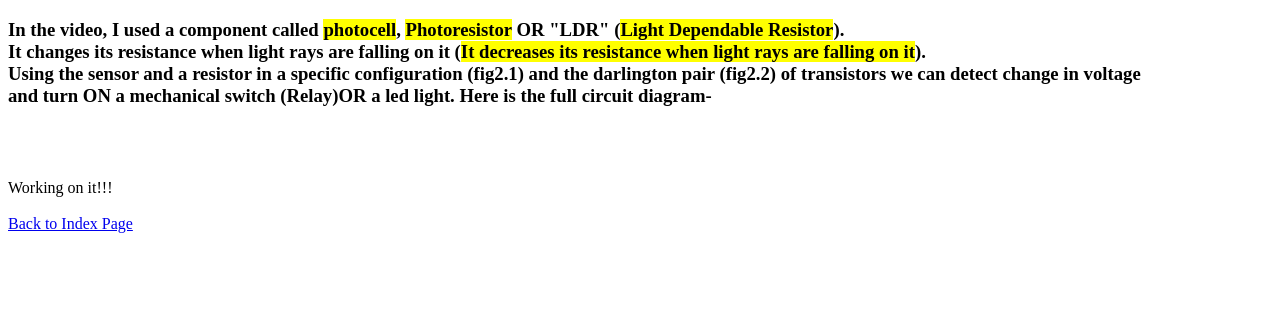
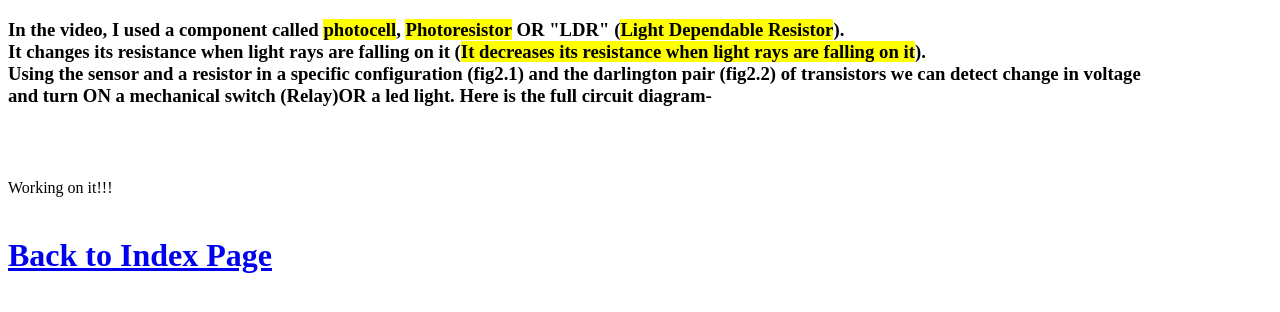
Before and after one commit to Arnav202/Article, a plain HTML site: page index.html in a window 1280 px wide. Shown: the part 464-776 px from the top of the page. Drawn offline with Linux system fonts and the light colour scheme.

Commit message:
Update index.html

```diff
--- a/index.html
+++ b/index.html
@@ -17,7 +17,7 @@ and turn ON a mechanical switch (Relay)OR a led light. Here is the full circuit
 Working on it!!!
 <br>
 <br>
-<a href="https://arnav202.github.io/My-Website/"target="_self">Back to Index Page</a>
+<h1><a href="https://arnav202.github.io/My-Website/"target="_self">Back to Index Page</a><h1>
 
 
 </body>
```
